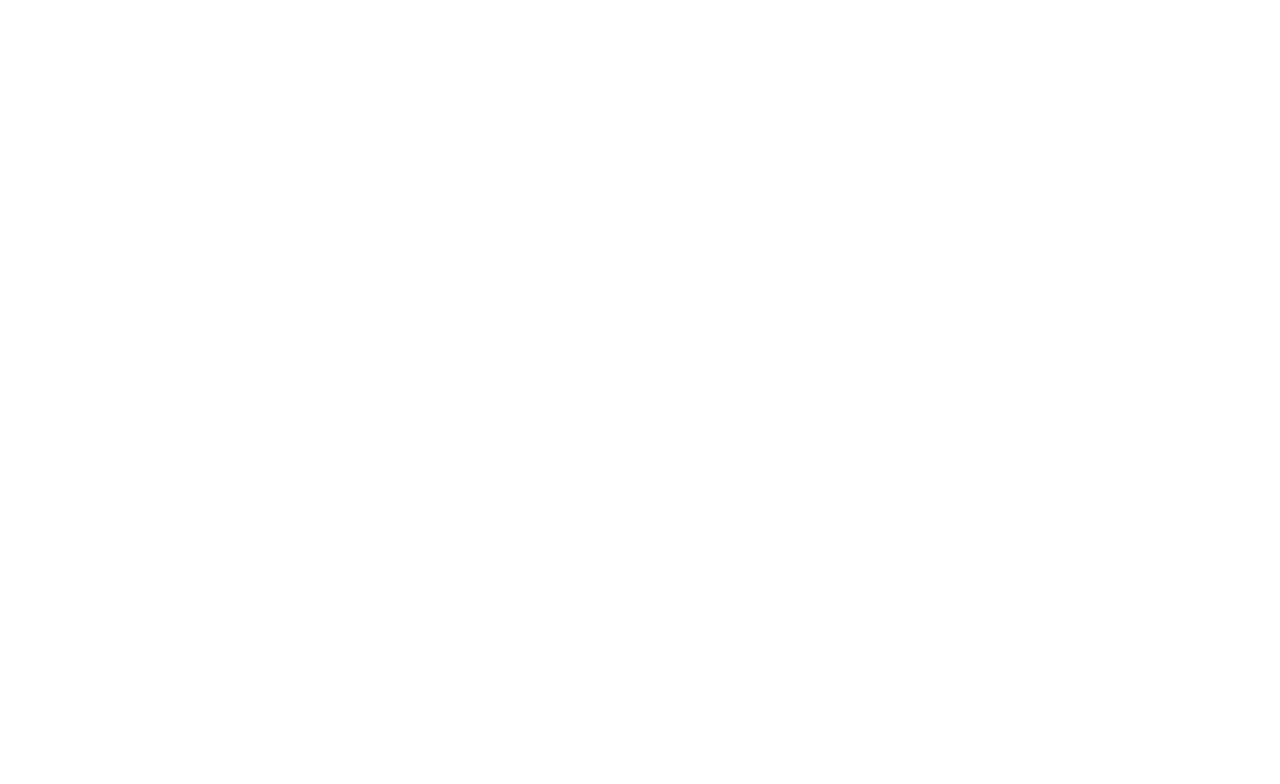
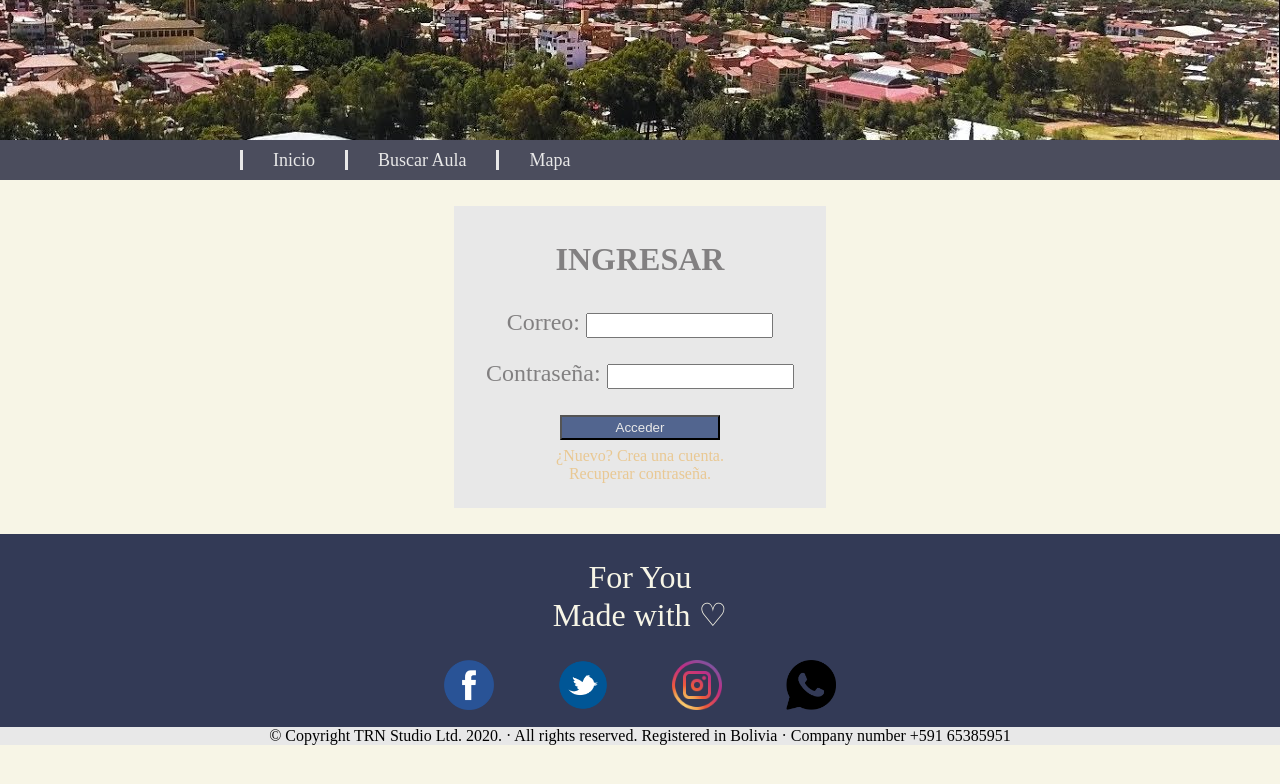
Before and after one commit to LuisRCbmo/MeV, a PHP site: page /login.html in a window 1280 px wide. Before the commit the part shown is empty. Shown: the top 784 px of the page. Run offline with PHP 8.4, Linux system fonts and the light colour scheme.

Commit message:
modificaciones css y html. :Q

```diff
--- a/css/style1.css
+++ b/css/style1.css
@@ -11,7 +11,6 @@
 }
 
 h1{
-    position: absolute;
     left: 25%;
     top: 7.5%;
     font-size: 700%;
@@ -29,10 +28,14 @@ footer div {
 footer div p {
     color: #F7F5E6;
     text-align: center;
-    font-size: 14px;
-    padding-top: 5%;
-    padding-bottom: 5%;
+    font-size: 200%;
+    padding-top: 2%;
+    padding-bottom: 2%;
     margin-top: 0%;
+}
+
+#deep p{
+    font-size: 100%;
 }
 
 .social{
@@ -54,15 +57,15 @@ footer div p {
 #icon{
     margin-right: 2.5%;
     margin-left: 2.5%;
+    margin-bottom: 1%;
 }
 
 #nav {
     min-width: 50%;
     width: 100%;
-    background-color: #091225;
+    background-color: 	#131731c0;
     height: 40px;
 	font-size: 18px;
-	font-weight: 600;
 }
 
 #nav ul{
--- /dev/null
+++ b/css/style2.css
@@ -0,0 +1,45 @@
+body{
+    background-color: #F7F5E6;
+}
+#cabecera{
+    background-image: url("../image/vista.jpg");
+    height: 140px;
+    background-position-y: 50%;
+    overflow: hidden;;
+}
+.wrapper{
+    color: #828081;
+    padding: 2%;
+    margin: 2%;
+    margin-left: auto;
+    margin-right: auto;
+    text-align: center;
+    width: 25% ;
+    background-color: #E8E8E8;
+}
+h2{
+    font-size: 200%;
+    margin: 3%;
+}
+
+label{
+    font-size: 150%;
+}
+
+input{
+    padding: 1%;
+    margin-top: 8%;
+}
+#boton{
+    width: 50%;
+    background-color: #52658F;
+    color: #E8E8E8;
+    margin-bottom: 2%;
+}
+a{
+    color: #E9C893;
+    text-decoration: none;
+}
+a:hover{
+    color: #333A56;
+}
--- a/index.html
+++ b/index.html
@@ -14,10 +14,10 @@
             </div>
             <nav id="nav">
                 <ul>
-                    <li><a href="#">Inicio</a></li>
+                    <li><a href="index.html">Inicio</a></li>
                     <li><a href="#">Buscar Aula</a></li>
                     <li><a href="#">Mapa</a></li>
-                    <li><a href="#">Iniciar Sesion</a></li>
+                    <li><a href="login.html">Iniciar Sesion</a></li>
                 </ul>
             </nav>
         </header>
--- a/login.html
+++ b/login.html
@@ -3,11 +3,50 @@
     <head>
         <meta charset="utf-8">
         <title>Login</title>
+        <link rel="stylesheet" href="css/style1.css">
+        <link rel="stylesheet" href="css/style2.css">
     </head>
     <body>
-        <header></header>
+        <header>
+            <div id="cabecera" ></div>
+            <nav id="nav">
+            <ul>
+                <li><a href="index.html">Inicio</a></li>
+                <li><a href="#">Buscar Aula</a></li>
+                <li><a href="#">Mapa</a></li>
+            </ul>
+        </nav>
+    </header>
         <div class="wrapper">
+            <div id="formulario">
+                <h2>INGRESAR</h2>
+                <form action="">
+                    <label for="">Correo: </label>
+                    <input type="email" name="email" id=""><br>
+
+                    <label for="">Contraseña: </label>
+                    <input type="password" name="pasw" id=""><br>
+
+                    <input type="submit" value="Acceder" id="boton">
+                </form>
+                <a href="#">¿Nuevo? Crea una cuenta.</a><br>
+                <a href="#">Recuperar contraseña.</a>
+            </div>
         </div>
-        <footer></footer>
+        <footer>
+            <div>
+                <p>For You <br>
+                Made with ♡ </p>
+                <div class="social">
+                    <div id="icon"><img width="50" src="image/face.png" alt="Facebook"></div>
+                    <div id="icon"><img width="50" src="image/twitter.png" alt="Twitter"></div>
+                    <div id="icon"><img width="50" src="image/insta.png" alt="Instagram"></div>
+                    <div id="icon"><img width="50" src="image/wp.png" alt="WhatsApp"></div>
+                </div>
+            </div>
+            <div id="deep">
+                <p>© Copyright TRN Studio Ltd. 2020. · All rights reserved. Registered in Bolivia · Company number +591 65385951</p>
+            </div>
+        </footer>
     </body>
 </html>
```
Also changed, not shown: image/vista.jpg (renamed from image/slider.jpg).
